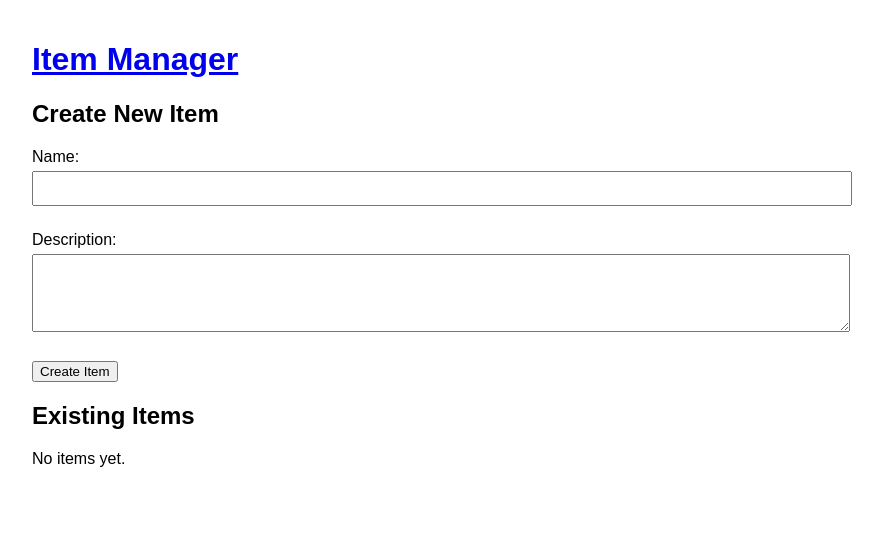
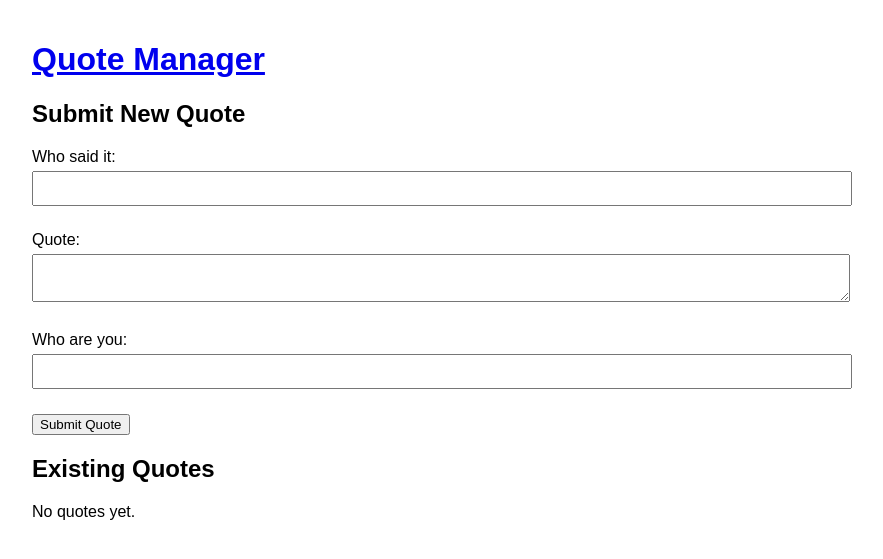
Before and after one commit to JS70777/flask-db-demo, a Flask app: template templates/home.html in a window 1280 px wide. Shown: the top 559 px of the page, without its empty margins (208-1091 px from the left). Run offline with Flask 3, Linux system fonts and the light colour scheme; the template is opened without the code that fills it, so the values that code supplies are empty.

Commit message:
quote adding

```diff
--- a/app.yaml
+++ b/app.yaml
@@ -28,4 +28,4 @@ handlers:
   script: auto
 
 env_variables:
-  GOOGLE_CLOUD_PROJECT: "software-engineering-2024"
+  GOOGLE_CLOUD_PROJECT: "jaden-webpage"
--- a/main.py
+++ b/main.py
@@ -6,30 +6,32 @@ datastore_client = datastore.Client()
 
 @app.route('/', methods=['GET'])
 def home():
-    """Display homepage with form and list of items"""
-    # Query all items
-    query = datastore_client.query(kind='Item')
-    items = []
+    """Display homepage with form and list of quotes"""
+    # Query all quotes
+    query = datastore_client.query(kind='Quote')
+    quotes = []
     for entity in query.fetch():
-        item = dict(entity)
-        item['id'] = entity.key.id
-        items.append(item)
-    return render_template('home.html', items=items)
+        quote = dict(entity)
+        quote['id'] = entity.key.id
+        quotes.append(quote)
+    return render_template('home.html', quotes=quotes)
 
 
 @app.route('/create', methods=['POST'])
 def create():
-    """Handle form submission to create new item"""
+    """Handle form submission to create new quote"""
     try:
         name = request.form.get('name')
-        description = request.form.get('description')
+        quote = request.form.get('quote')
+        submitter = request.form.get('submitter')
 
         # Create new entity
-        key = datastore_client.key('Item')
+        key = datastore_client.key('Quote')
         entity = datastore.Entity(key=key)
         entity.update({
             'name': name,
-            'description': description
+            'quote': quote,
+            'submitter': submitter
         })
         datastore_client.put(entity)
 
@@ -38,18 +40,18 @@ def create():
         return f"Error: {str(e)}", 500
 
 
-@app.route('/view/<int:item_id>')
-def view_item(item_id):
-    """Display individual item page"""
-    key = datastore_client.key('Item', item_id)
+@app.route('/view/<int:quote_id>')
+def view_quote(quote_id):
+    """Display individual quote page"""
+    key = datastore_client.key('Quote', quote_id)
     entity = datastore_client.get(key)
 
     if not entity:
-        return "Item not found", 404
+        return "Quote not found", 404
 
-    item = dict(entity)
-    item['id'] = entity.key.id
-    return render_template('view_item.html', item=item)
+    quote = dict(entity)
+    quote['id'] = entity.key.id
+    return render_template('view_quote.html', quote=quote)
 
 if __name__ == "__main__":
     # This is used when running locally only. When deploying to Google App
--- a/templates/base.html
+++ b/templates/base.html
@@ -1,7 +1,7 @@
 <!DOCTYPE html>
 <html>
 <head>
-    <title>{% block title %}Item Manager{% endblock %}</title>
+    <title>{% block title %}Quote Manager{% endblock %}</title>
     <style>
         body {
             font-family: Arial, sans-serif;
@@ -21,19 +21,25 @@
             padding: 8px;
             margin-bottom: 10px;
         }
-        .item-list {
+        .quote-list {
             margin-top: 20px;
         }
-        .item {
+        .quote {
             border: 1px solid #ddd;
             padding: 10px;
             margin-bottom: 10px;
             border-radius: 4px;
         }
+        textarea {
+            font-family: Arial, sans-serif;
+        }
+        .content {
+            font-size: larger;
+        }
     </style>
 </head>
 <body>
-    <h1><a href="/">Item Manager</a></h1>
+    <h1><a href="/">Quote Manager</a></h1>
     {% block content %}{% endblock %}
 </body>
 </html>
--- a/templates/home.html
+++ b/templates/home.html
@@ -1,30 +1,40 @@
 {% extends "base.html" %}
 
 {% block content %}
-    <h2>Create New Item</h2>
+    <h2>Submit New Quote</h2>
     <form method="POST" action="{{ url_for('create') }}">
         <div class="form-group">
-            <label for="name">Name:</label>
+            <label for="name">Who said it:</label>
             <input type="text" id="name" name="name" required>
         </div>
         <div class="form-group">
-            <label for="description">Description:</label>
-            <textarea id="description" name="description" rows="4" required></textarea>
+            <label for="quote">Quote:</label>
+            <textarea id="quote" name="quote" rows="2" required></textarea>
         </div>
-        <button type="submit">Create Item</button>
+        <div class="form-group">
+            <label for="submitter">Who are you:</label>
+            <input type="text" id="submitter" name="submitter" required>
+        </div>
+        <button type="submit">Submit Quote</button>
     </form>
 
-    <div class="item-list">
-        <h2>Existing Items</h2>
-        {% if items %}
-            {% for item in items %}
-                <div class="item">
-                    <h3><a href="{{ url_for('view_item', item_id=item.id) }}">{{ item.name }}</a></h3>
-                    <p>{{ item.description[:100] }}{% if item.description|length > 100 %}...{% endif %}</p>
+    <div class="quote-list">
+        <h2>Existing Quotes</h2>
+        {% if quotes %}
+            {% for quote in quotes %}
+                <div class="quote">
+                    <h3><a href="{{ url_for('view_quote', quote_id=quote.id) }}">
+                        {% if quote.quote[0]=='"' %}
+                        {{ quote.quote[:100] }}{% if quote.quote|length > 100 %}...{% endif %}
+                        {% else %}
+                        "{{ quote.quote[:100] }}{% if quote.quote|length > 100 %}...{% endif %}"
+                        {% endif %}
+                    </a></h3>
+                    <p>-{{ quote.name }}</p>
                 </div>
             {% endfor %}
         {% else %}
-            <p>No items yet.</p>
+            <p>No quotes yet.</p>
         {% endif %}
     </div>
 {% endblock %}
```
Also changed, not shown: templates/view_item.html (deleted, +0 -11 lines), templates/view_quote.html (added, +18 -0 lines).
